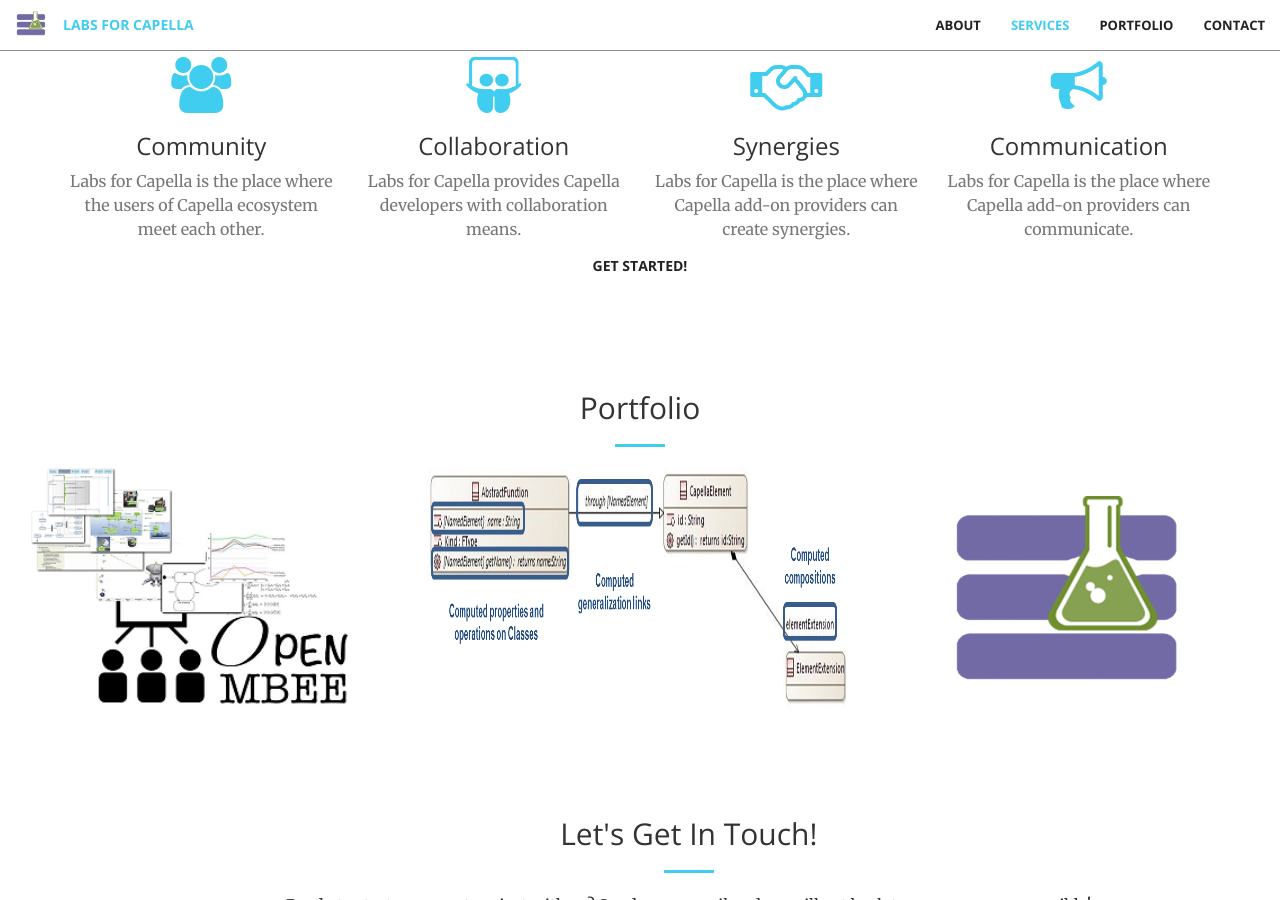
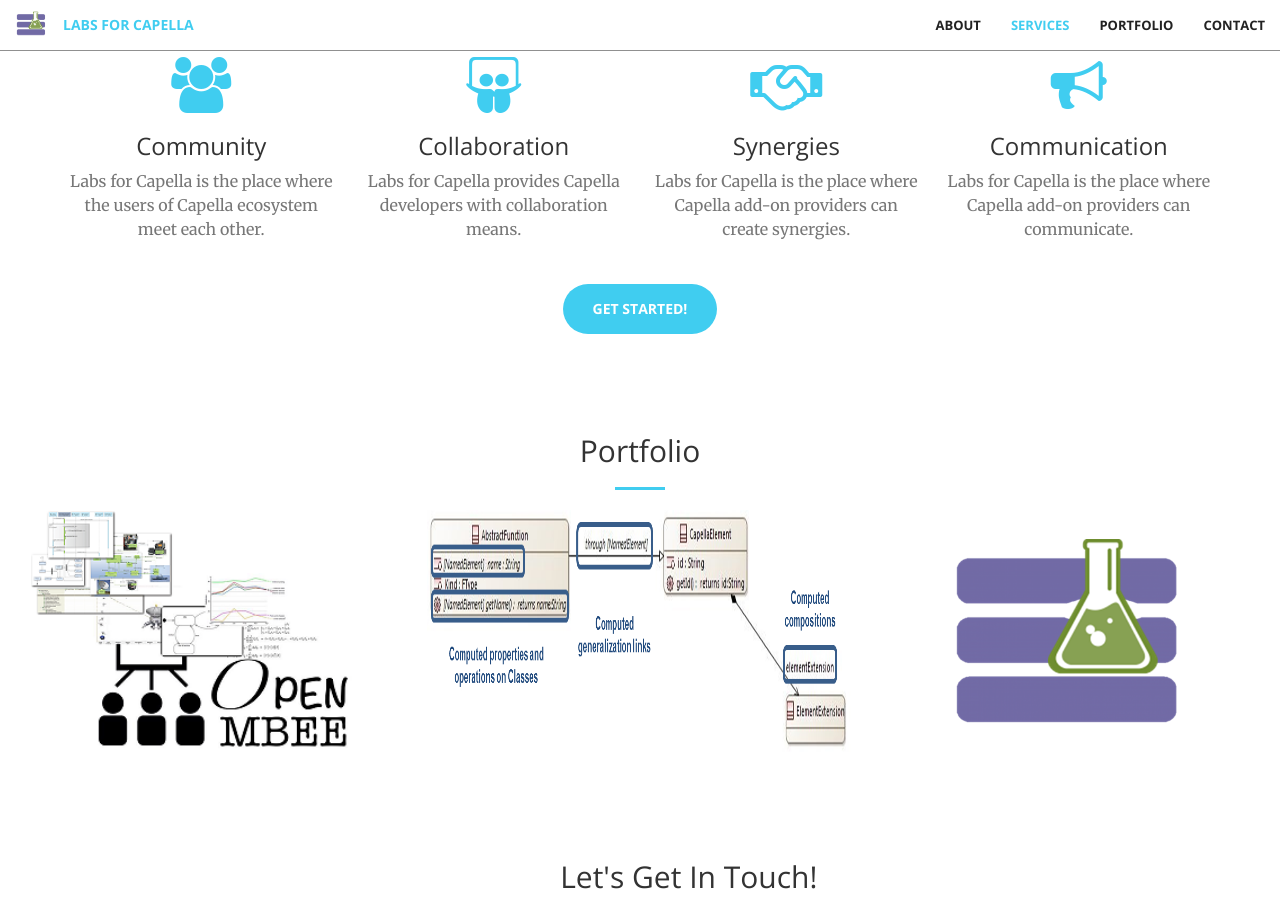
Before and after one commit to labs4capella/labs4capella.github.io, a Jekyll site: the page built from index.html, in a window 1280 px wide and 900 px high, scrolled down 1431 px. Built offline with Jekyll 4.4.1, drawn with Linux system fonts in a browser that asks for light colours.

Commit message:
update site

```diff
--- a/_includes/services.html
+++ b/_includes/services.html
@@ -38,7 +38,8 @@
                 </div>
             </div>
             <div class="col-lg-8 col-lg-offset-2 text-center">
-                <a href="https://github.com/labs4capella" class="btn btn-default btn-xl page-scroll">Get Started!</a>
+                <hr class="light">
+                <a href="https://github.com/labs4capella" class="btn btn-primary btn-xl page-scroll">Get Started!</a>
             </div>
         </div>
     </div>
```
